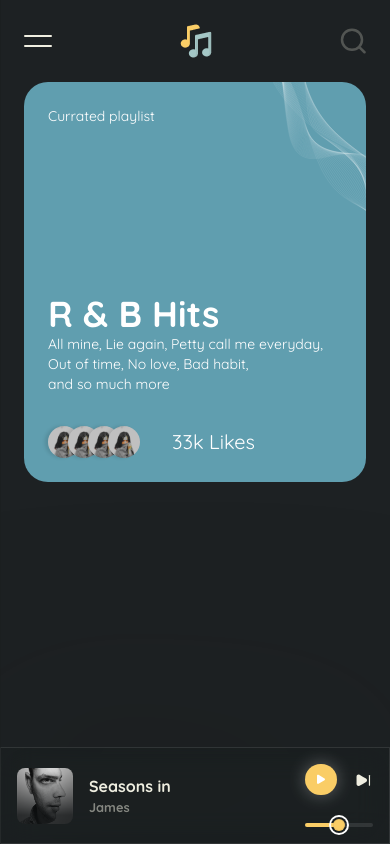
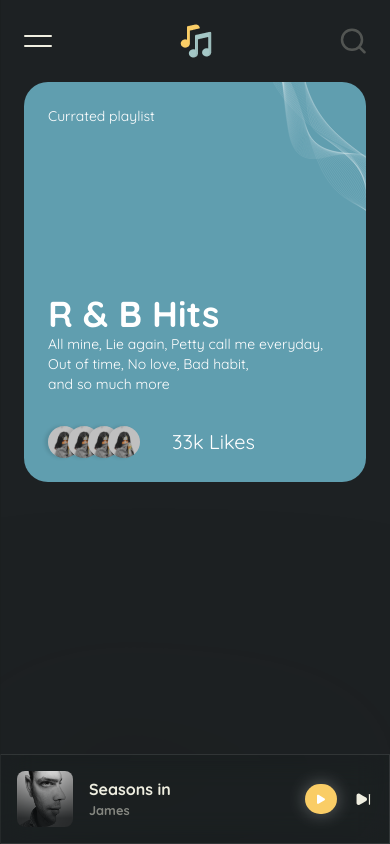
Before and after one commit to Superfly101/Musica, a Next.js app: page / in a window 390 px wide. Built offline with nearby package versions, Linux system fonts and the light colour scheme.

Commit message:
updating misic player

```diff
--- a/components/Collections/MusicPlayer.js
+++ b/components/Collections/MusicPlayer.js
@@ -4,7 +4,7 @@ const MusicPlayer = () => {
       <div className="flex justify-between items-center gap-8 fill-light">
         <div className="flex text-light items-center gap-4">
           <img src="images/playing.png" className="w-14 h-14 rounded-lg" />
-          <div className="flex flex-col justify-around">
+          <div className="flex flex-col justify-around min-w-max">
             <p className="font-bold">Seasons in</p>
             <small className="font-bold opacity-50">James</small>
           </div>
@@ -75,7 +75,7 @@ const MusicPlayer = () => {
               <path d="M8.16667 11.0527C7.89333 11.0527 7.66667 10.826 7.66667 10.5527V8.29265L7.54 8.43265C7.35333 8.63932 7.04 8.65265 6.83333 8.47265C6.62667 8.29265 6.61333 7.97265 6.79333 7.76598L7.79333 6.65265C7.93333 6.49932 8.15333 6.44598 8.34667 6.51932C8.54 6.59932 8.66667 6.77932 8.66667 6.99265V10.5593C8.66667 10.8326 8.44 11.0527 8.16667 11.0527Z" />
             </svg>
           </div>
-          <div class="relative">
+          <div class="hidden relative md:block">
             <div class="bg-fadedGray rounded-full overflow-hidden">
               <div
                 class="bg-secondary w-1/2 h-1"
```
